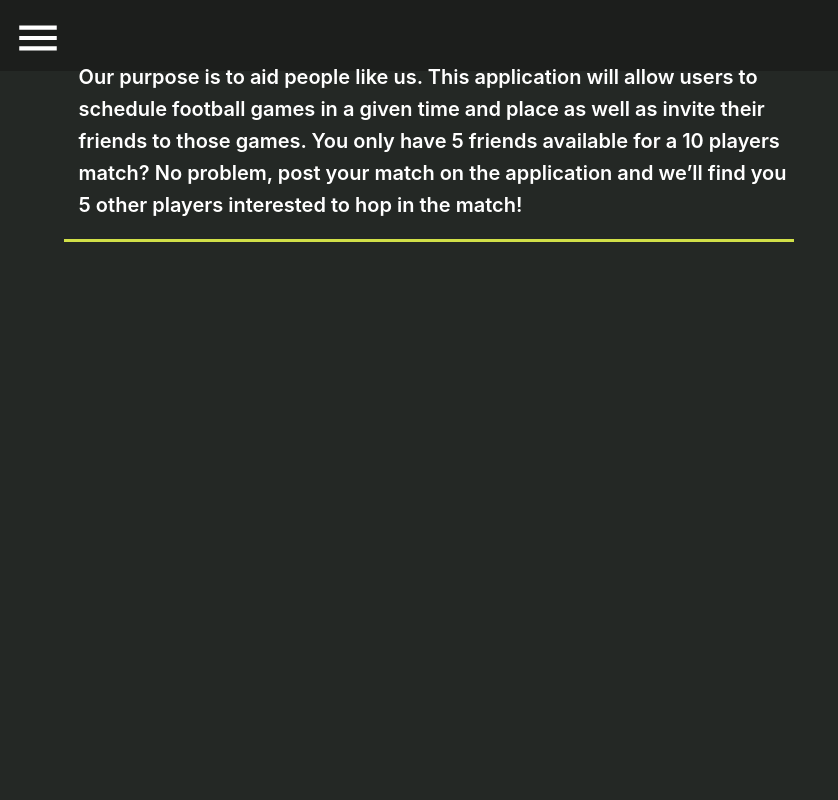
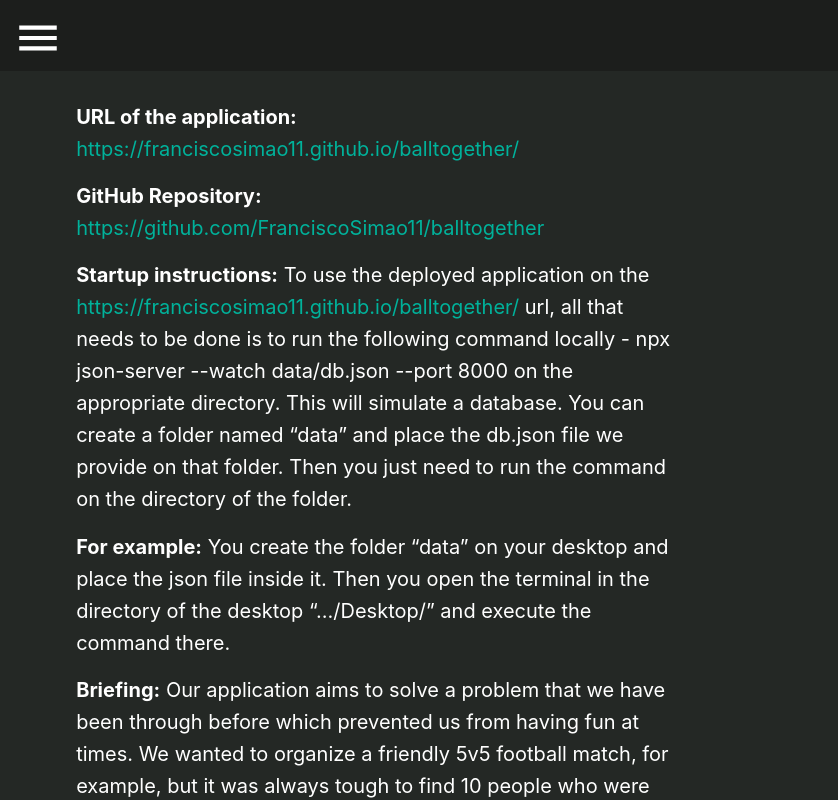
Before and after one commit to FranciscoSimao11/ipmwebsite, a React (Create React App) app: page /ipmwebsite/ourgoal in a window 1280 px wide. Shown: the top 800 px of the page, without its empty margins (0-838 px from the left). Built offline with nearby package versions, Linux system fonts and the light colour scheme.

Commit message:
Porque nao ?

```diff
--- a/src/components/Goalpage.tsx
+++ b/src/components/Goalpage.tsx
@@ -5,12 +5,12 @@
 	return (
 		<div className="goal-container">
 			<div className="goal-wrapper">
+				<p className="goal"> <b>URL of the application:</b> <a className="goal-anchor" href="https://franciscosimao11.github.io/balltogether/"> https://franciscosimao11.github.io/balltogether/ </a></p>
+				<p className="goal"> <b>GitHub Repository:</b> <a className="goal-anchor" href="https://github.com/FranciscoSimao11/balltogether"> https://github.com/FranciscoSimao11/balltogether </a></p>
+				<p className="goal"> <b>Startup instructions:</b> To use the deployed application on the <a className="goal-anchor" href="https://franciscosimao11.github.io/balltogether/"> https://franciscosimao11.github.io/balltogether/ </a> url, all that needs to be done is to run the following command locally - npx json-server --watch data/db.json --port 8000 on the appropriate directory. This will simulate a database. You can create a folder named “data” and place the db.json file we provide on that folder. Then you just need to run the command on the directory of the folder.</p>
+				<p className="goal"> <b>For example:</b> You create the folder “data” on your desktop and place the json file inside it. Then you open the terminal in the directory of the desktop “…/Desktop/” and execute the command there. </p>
 				<p className="goal">
-					Our purpose is to aid people like us. This application will allow
-					users to schedule football games in a given time and place as well as
-					invite their friends to those games. You only have 5 friends available
-					for a 10 players match? No problem, post your match on the application
-					and we’ll find you 5 other players interested to hop in the match!
+					<b>Briefing:</b> Our application aims to solve a problem that we have been through before which prevented us from having fun at times. We wanted to organize a friendly 5v5 football match, for example, but it was always tough to find 10 people who were available to play at the same time. And so we thought we could do something about that and aid those in the same situation with our application. We allow you to host your own matches and invite your friends or join matches that have already been created. You can play with friends or with people you haven’t met yet, so it’s easier to find enough people to play with. You can create your own account and customize your profile. You’re able to add friends and see other player’s profiles. And, above all, you’re able to search for matches with filters so you can find the perfect match to jump in and show your skills!
 				</p>
 			</div>
 		</div>
--- a/src/styles/Goalpage.css
+++ b/src/styles/Goalpage.css
@@ -9,17 +9,23 @@
     border-bottom: 3px;
     border-top: 0px;
     border-right: 0px;
-    border-color:rgb(209, 224, 72);
+    border-color: rgb(0, 178, 155);
     border-style: solid;
     background-color:none;
-    width: 60%;
+    width: 50%;
     margin: 25px 0 0 0;
+    padding-top: 40px;
 }
 
 .goal{
     font-size: 20px;
     line-height: 32px;
-    font-weight: 600;
     color: white;
     margin: 0 0 2.5% 2%;
 }
+
+.goal-anchor {
+    text-decoration: none;
+    color: rgb(0, 178, 155);
+    font-size: 20px;
+}
```
